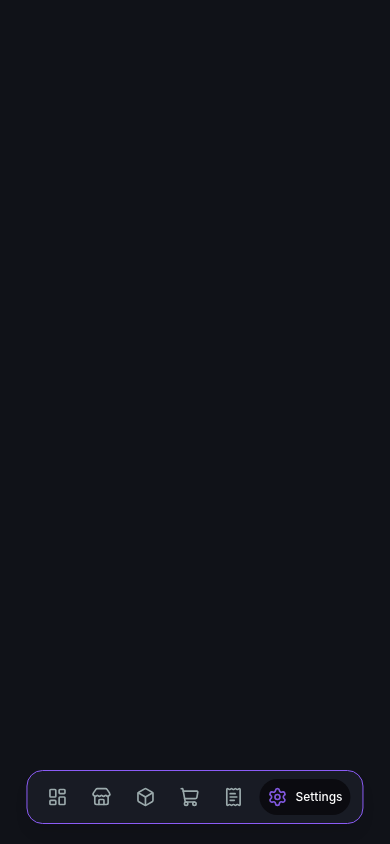
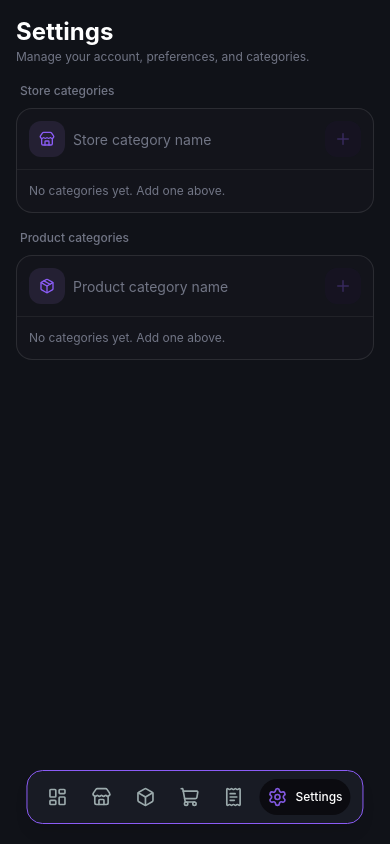
Before and after one commit to Raidenrln/krazystore, a React (Vite) app: page /settings in a window 390 px wide. Built offline with nearby package versions, Linux system fonts and the light colour scheme.

Commit message:
settings(categories

```diff
--- a/src/pages/Settings.tsx
+++ b/src/pages/Settings.tsx
@@ -1,9 +1,125 @@
+import { useState } from "react";
+import { Store, Package, Plus, X } from "lucide-react";
+
+type CategoryCardProps = {
+  icon: React.ElementType;
+  label: string;
+  placeholder: string;
+  categories: string[];
+  onAdd: (name: string) => void;
+  onRemove: (name: string) => void;
+};
+
+const CategoryCard = ({
+  icon: Icon,
+  label,
+  placeholder,
+  categories,
+  onAdd,
+  onRemove,
+}: CategoryCardProps) => {
+  const [input, setInput] = useState("");
+
+  const handleAdd = () => {
+    const name = input.trim();
+    if (!name) return;
+    if (categories.some((c) => c.toLowerCase() === name.toLowerCase())) {
+      setInput("");
+      return;
+    }
+    onAdd(name);
+    setInput("");
+  };
+
+  return (
+    <div className="w-full flex flex-col gap-2">
+      <span className="px-1 text-[12px] font-medium text-(--text-muted)">{label}</span>
+
+      <div className="w-full overflow-hidden rounded-2xl border border-white/10 bg-(--bg-panel)">
+        <div className="flex items-center gap-2 p-3">
+          <div className="flex h-9 w-9 shrink-0 items-center justify-center rounded-xl bg-(--bg-button)">
+            <Icon size={16} className="text-(--primary-color)" />
+          </div>
+          <input
+            value={input}
+            onChange={(e) => setInput(e.target.value)}
+            onKeyDown={(e) => e.key === "Enter" && handleAdd()}
+            placeholder={placeholder}
+            className="min-w-0 flex-1 bg-transparent text-[14px] text-white placeholder:text-(--text-muted) outline-none"
+          />
+          <button
+            onClick={handleAdd}
+            disabled={!input.trim()}
+            aria-label={`Add ${label.toLowerCase()}`}
+            className="flex h-9 w-9 shrink-0 items-center justify-center rounded-xl bg-(--primary-bg) text-(--primary-color) transition-opacity disabled:opacity-30"
+          >
+            <Plus size={18} strokeWidth={2} />
+          </button>
+        </div>
+
+        {categories.length > 0 ? (
+          <div className="flex flex-wrap gap-2 border-t border-white/6 p-3">
+            {categories.map((name) => (
+              <span
+                key={name}
+                className="flex items-center gap-1.5 rounded-full border border-white/10 bg-white/4 py-1.5 pl-3 pr-2 text-[13px] text-zinc-200"
+              >
+                {name}
+                <button
+                  onClick={() => onRemove(name)}
+                  aria-label={`Remove ${name}`}
+                  className="flex h-4 w-4 items-center justify-center rounded-full text-(--text-muted) hover:text-white"
+                >
+                  <X size={12} strokeWidth={2} />
+                </button>
+              </span>
+            ))}
+          </div>
+        ) : (
+          <p className="border-t border-white/6 p-3 text-[12px] text-(--text-muted)">
+            No categories yet. Add one above.
+          </p>
+        )}
+      </div>
+    </div>
+  );
+};
+
 const Settings = () => {
+  const [storeCategories, setStoreCategories] = useState<string[]>([]);
+  const [productCategories, setProductCategories] = useState<string[]>([]);
+
   return (
-    <div>
+    <main className="min-h-screen w-full flex flex-col">
+      {/* Mobile devices Settings */}
+      <div className="sm:hidden w-full items-center flex flex-col p-4 gap-4 pb-22">
+        <div className="w-full text-white">
+          <h1 className="text-2xl font-bold">Settings</h1>
+          <p className="text-[12px] text-(--text-muted)">
+            Manage your account, preferences, and categories.
+          </p>
+        </div>
 
-    </div>
-  )
-}
+        <CategoryCard
+          icon={Store}
+          label="Store categories"
+          placeholder="Store category name"
+          categories={storeCategories}
+          onAdd={(name) => setStoreCategories((prev) => [...prev, name])}
+          onRemove={(name) => setStoreCategories((prev) => prev.filter((c) => c !== name))}
+        />
 
-export default Settings
+        <CategoryCard
+          icon={Package}
+          label="Product categories"
+          placeholder="Product category name"
+          categories={productCategories}
+          onAdd={(name) => setProductCategories((prev) => [...prev, name])}
+          onRemove={(name) => setProductCategories((prev) => prev.filter((c) => c !== name))}
+        />
+      </div>
+    </main>
+  );
+};
+
+export default Settings;
```
